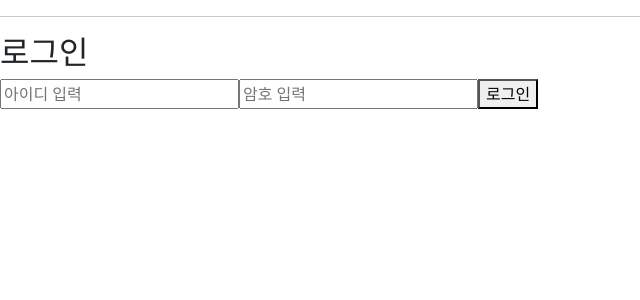
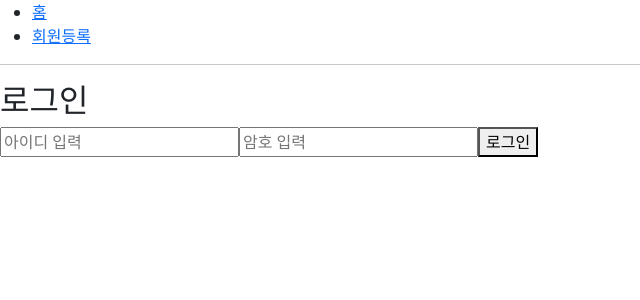
Before and after one commit to nam2626/KH_3DAY, a React (Create React App) app in the folder react/spring-member-app/: page / in a window 1280 px wide. Shown: the top 300 px of the page, without its empty margins (0-640 px from the left). Built offline with nearby package versions, Linux system fonts and the light colour scheme.

Commit message:
헤더 추가

```diff
--- a/react/spring-member-app/src/App.js
+++ b/react/spring-member-app/src/App.js
@@ -1,10 +1,12 @@
 import 'bootstrap/dist/css/bootstrap.min.css';
 import { BrowserRouter, Route, Routes } from 'react-router-dom';
 import Login from './pages/Login';
+import Header from './components/Header';
 function App() {
   return (
     <div>
       <BrowserRouter>
+        <Header />
         <hr />
         <Routes>
           <Route path="/" element={<Login />} />
--- /dev/null
+++ b/react/spring-member-app/src/components/Header.jsx
@@ -0,0 +1,16 @@
+import { Link } from 'react-router-dom';
+
+export default () => {
+  return (
+    <nav>
+      <ul>
+        <li>
+          <Link to="/home">홈</Link>
+        </li>
+        <li>
+          <Link to="/register">회원등록</Link>
+        </li>
+      </ul>
+    </nav>
+  );
+};
```
